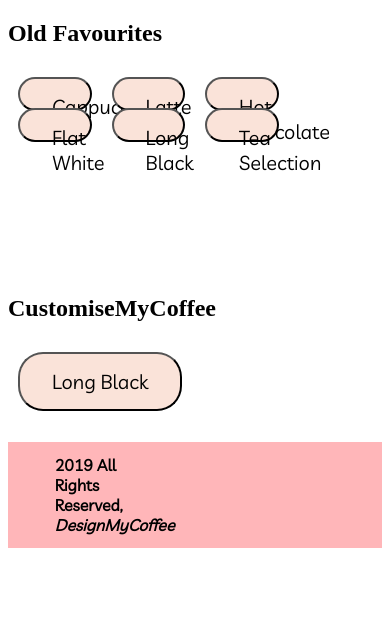
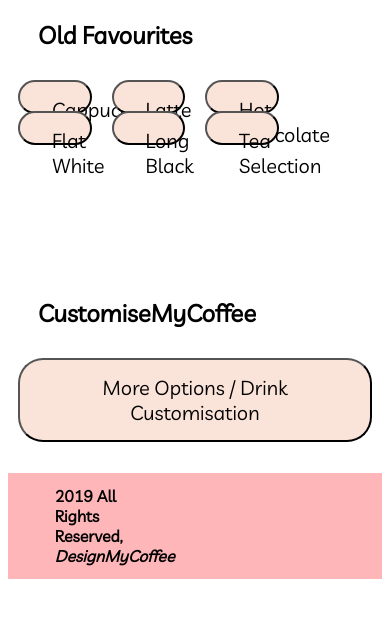
Before and after one commit to lricha02/lricha02, a PHP site: page /DesignLanding.html in a window 390 px wide. Shown: the part 123-741 px from the top of the page. Run offline with PHP 8.4, Linux system fonts and the light colour scheme.

Commit message:
mobile test

```diff
--- a/DMCIT.css
+++ b/DMCIT.css
@@ -101,3 +101,8 @@ h4 {
   border-radius: 25px;
   font-family: 'Livvic';
 }
+
+h2 {
+  font-family: 'Livvic', sans-serif;
+  margin-left: 30px;
+}
--- a/DesignLanding.html
+++ b/DesignLanding.html
@@ -31,7 +31,7 @@
         </div>
         <div id='FamiliarLand'>
           <h2 class='SubHead'>CustomiseMyCoffee</h2>
-            <button class='FamGridItem'><a href='idk.php'>Long Black</a></button>
+            <button class='FamGridItem'><a href='idk.php'>More Options / Drink Customisation</a></button>
         </div>
       </div>
     </main>
```
